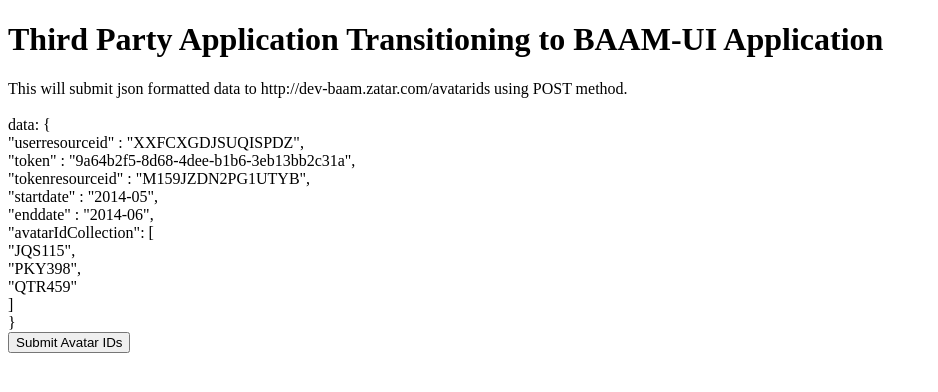
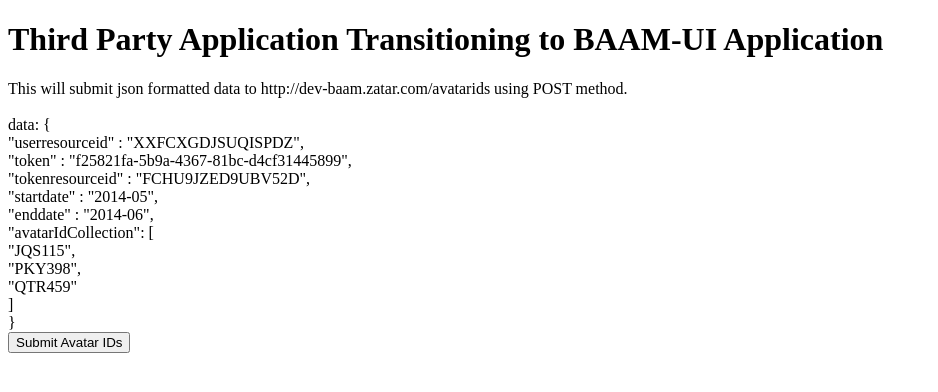
Before and after one commit to c0debreaker/c0debreaker.github.io, a Jekyll site: the page 3rdpartytobaam.html, which Jekyll copies as it is, in a window 1280 px wide. Shown: the top 392 px of the page, without its empty margins (0-938 px from the left). Built offline with Jekyll 4.4.1, drawn with Linux system fonts in a browser that asks for light colours; nearby versions of some CDN libraries; a script that is not in the unit is left out; comment, search, counter and statistics services are not loaded.

Commit message:
new token and tokenresourceid

```diff
--- a/3rdpartytobaam.html
+++ b/3rdpartytobaam.html
@@ -21,8 +21,8 @@
                             headers: { 'Content-Type': 'application/json' },
                             data: {
                                 "userresourceid" : "XXFCXGDJSUQISPDZ",
-                                "token" : "9a64b2f5-8d68-4dee-b1b6-3eb13bb2c31a",
-                                "tokenresourceid" : "M159JZDN2PG1UTYB",
+                                "token" : "f25821fa-5b9a-4367-81bc-d4cf31445899",
+                                "tokenresourceid" : "FCHU9JZED9UBV52D",
                                 "startdate" : "2014-05",
                                 "enddate" : "2014-06",
                                 "avatarIdCollection": [
@@ -47,8 +47,8 @@
         <br/>
         data: {<br/>
         "userresourceid" : "XXFCXGDJSUQISPDZ",<br/>
-        "token" : "9a64b2f5-8d68-4dee-b1b6-3eb13bb2c31a",<br/>
-        "tokenresourceid" : "M159JZDN2PG1UTYB",<br/>
+        "token" : "f25821fa-5b9a-4367-81bc-d4cf31445899",<br/>
+        "tokenresourceid" : "FCHU9JZED9UBV52D",<br/>
         "startdate" : "2014-05",<br/>
         "enddate" : "2014-06",<br/>
         "avatarIdCollection": [<br/>
```
